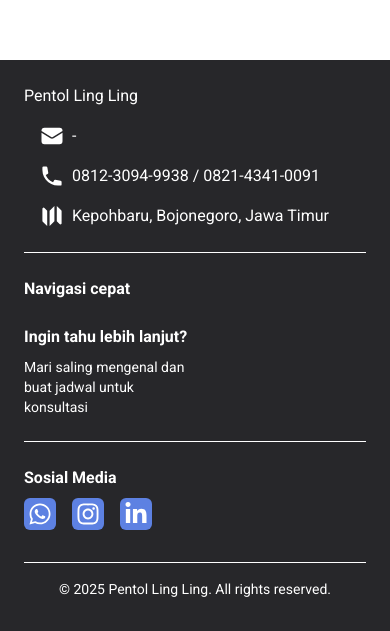
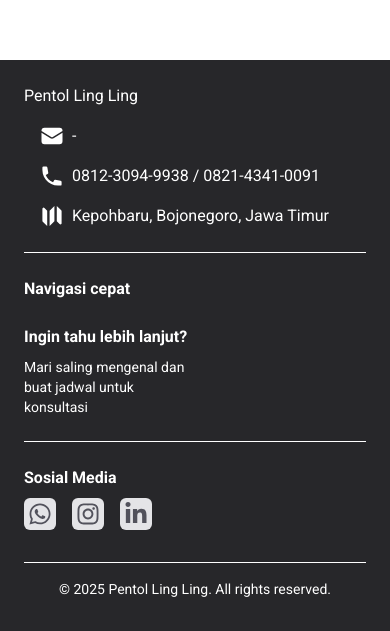
Before and after one commit to Azukii09/pentol-lingling, a Next.js app: page /about in a window 390 px wide. Shown: the part 836-1467 px from the top of the page. Built offline with nearby package versions, Linux system fonts and the light colour scheme.

Commit message:
## - Update Footer styling: adjust social media icons' background and text colors to `bg-zinc-200` and `text-zinc-600` for improved design consistency.

```diff
--- a/component/layout/navigation/Footer.tsx
+++ b/component/layout/navigation/Footer.tsx
@@ -69,13 +69,13 @@ export default function Footer() {
                     <div className={"flex gap-2 flex-col"}>
                         <h2 className={" font-bold text-md"}>Sosial Media</h2>
                         <div className={"flex gap-4"}>
-                            <div className={"bg-primary text-white lg:text-main size-8 rounded-md p-1"}>
+                            <div className={"bg-zinc-200 text-zinc-600 lg:text-main size-8 rounded-md p-1"}>
                                 <FaWhatsapp className={"size-6"} />
                             </div>
-                            <div className={"bg-primary text-white lg:text-main size-8 rounded-md p-1"}>
+                            <div className={"bg-zinc-200 text-zinc-600 lg:text-main size-8 rounded-md p-1"}>
                                 <FaInstagram className={"size-6"} />
                             </div>
-                            <div className={"bg-primary text-white lg:text-main size-8 rounded-md p-1"}>
+                            <div className={"bg-zinc-200 text-zinc-600 lg:text-main size-8 rounded-md p-1"}>
                                 <FaLinkedinIn className={"size-6"} />
                             </div>
                         </div>
```
